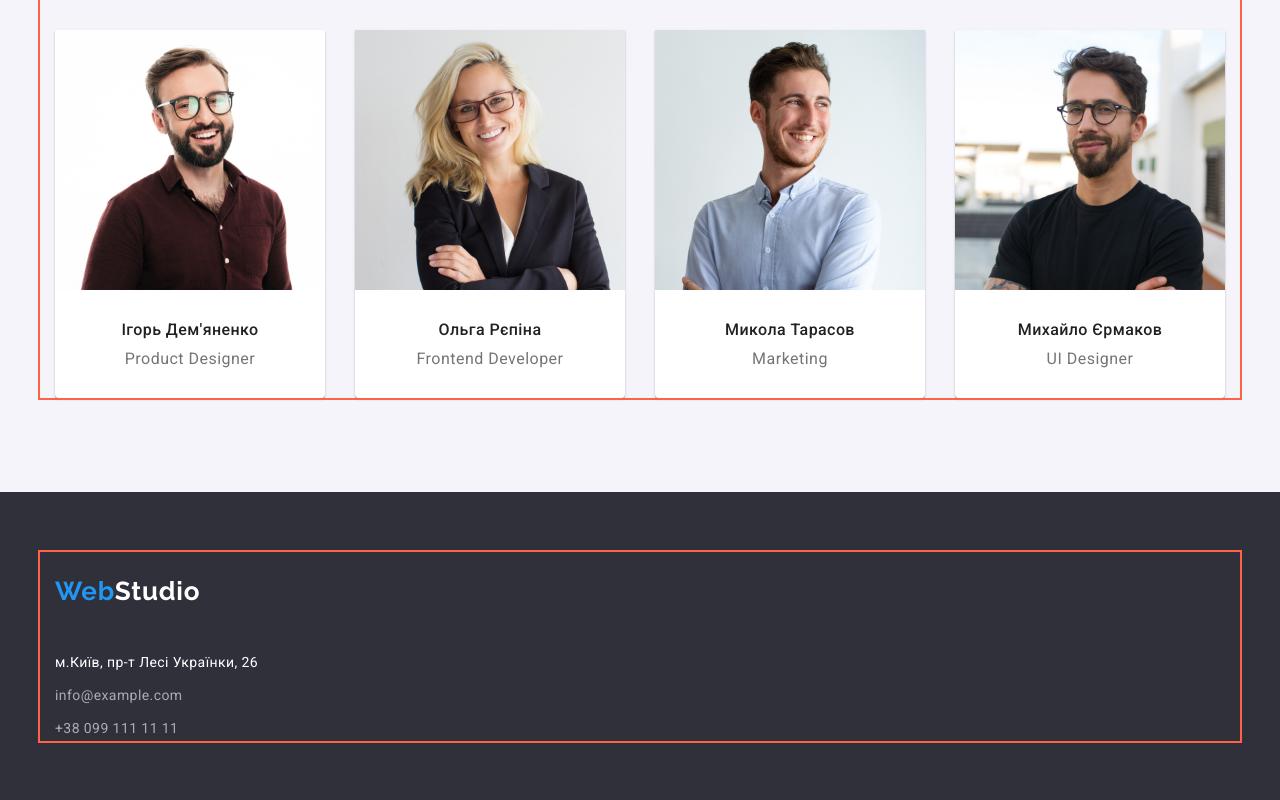
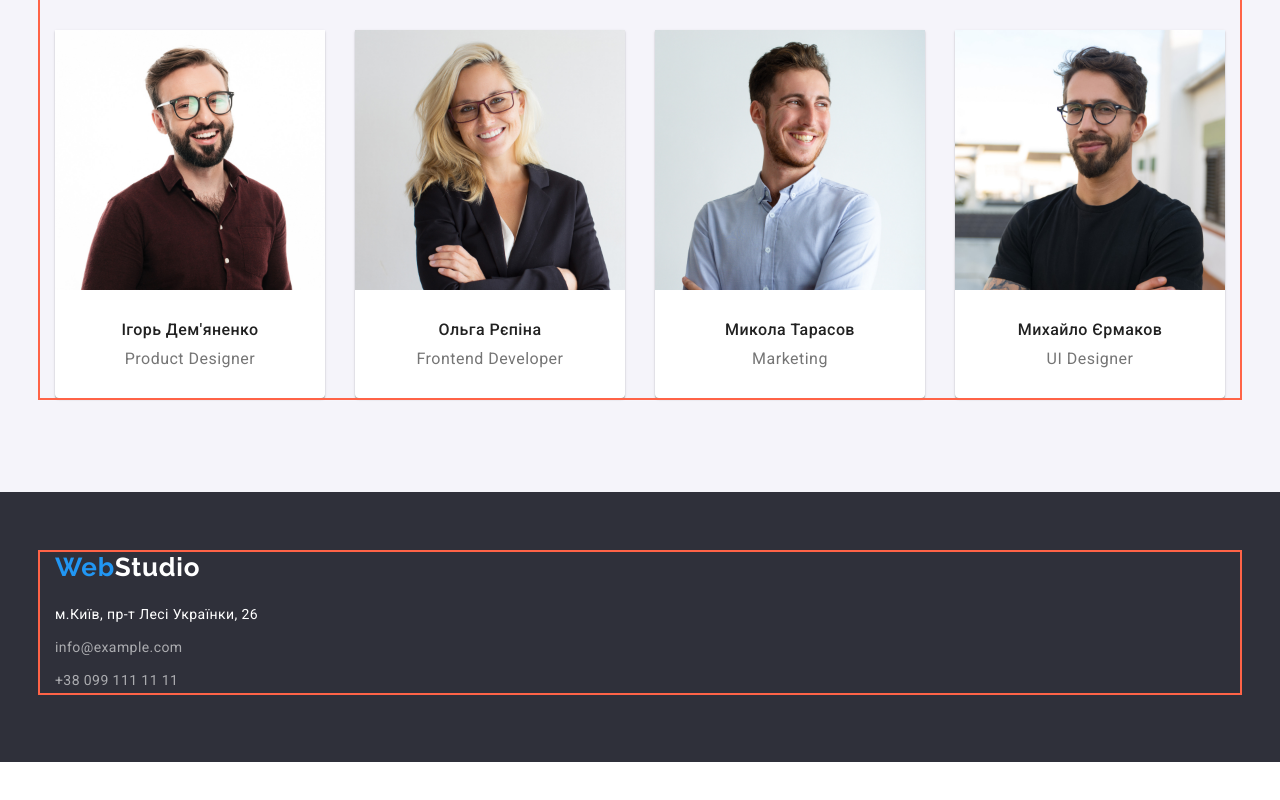
Before and after one commit to NataliiaBarva/goit-markup-hw-03, a plain HTML site: page index.html in a window 1280 px wide. Shown: the part 1602-2402 px from the top of the page. After the commit the page ends 2364 px from the top, so only its background shows below. Drawn offline with nearby package versions, Linux system fonts and the light colour scheme.

Commit message:
валідатор. падін

```diff
--- a/css/styles.css
+++ b/css/styles.css
@@ -462,7 +462,7 @@ address {
 .footer-logo {
   display: block;
   margin-bottom: 20px;
-
+  padding: 0;
 }
 
 .footer-link {
```
Also changed, not shown: index.html (+9 -5 lines).
